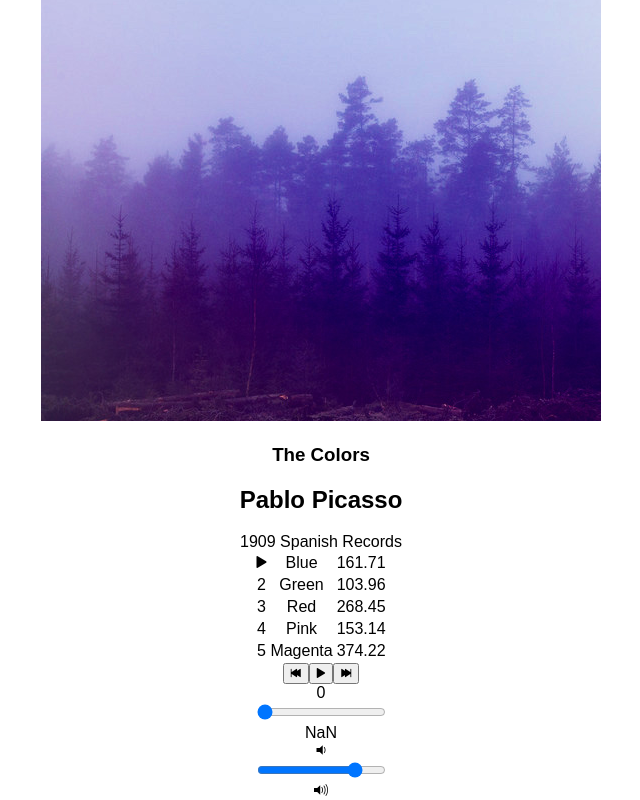
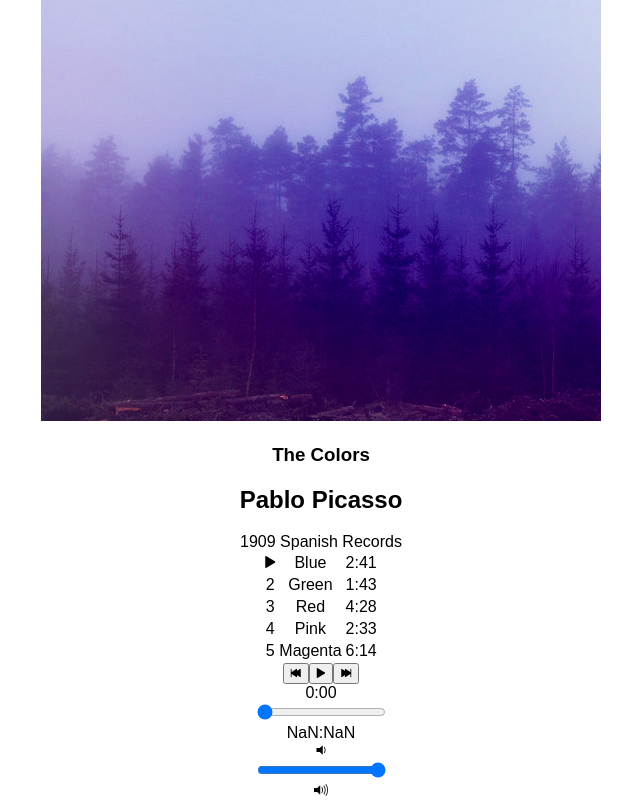
Before and after one commit to ccrutcher/music-player, a React (Create React App) app: page /album/the-colors in a window 1280 px wide. Shown: the part 237-1037 px from the top of the page, without its empty margins (319-959 px from the left). Built offline with nearby package versions, Linux system fonts and the light colour scheme.

Commit message:
Assignment player bar range inputs complete

```diff
--- a/src/components/Album.js
+++ b/src/components/Album.js
@@ -15,6 +15,7 @@
     currentSong: album.songs[0],
     currentTime: 0,
     duration: album.songs[0].duration,
+    volume: 50,
     isPlaying: false,
     isHovering: false
   };
@@ -30,16 +31,21 @@
       },
       durationchange: e => {
         this.setState({ duration: this.audioElement.duration });
+      },
+      volumechange: e => {
+        this.setState({ volume: this.audioElement.volume })
       }
     };
     this.audioElement.addEventListener('timeupdate', this.eventListeners.timeupdate);
     this.audioElement.addEventListener('durationchange', this.eventListeners.durationchange);
+    this.audioElement.addEventListener('volumechange', this.eventListeners.volumechange);
   }
 
   componentWillUnmount() {
     this.audioElement.src = null;
     this.audioElement.removeEventListener('timeupdate', this.eventListeners.timeupdate);
     this.audioElement.removeEventListener('durationchange', this.eventListeners.durationchange);
+    this.audioElement.removeEventListener('volumechange', this.eventListeners.volumechange)
   }
 
   play() {
@@ -121,6 +127,22 @@
     this.setState({ currentTime: newTime });
   }
 
+  handleVolumeChange(e) {
+    const newVolume =  e.target.value;
+    this.audioElement.volume = newVolume;
+    this.setState({ volume: newVolume });
+  }
+
+  formatTime(time) {
+    const minutes = Math.floor(time/60);
+    const seconds = Math.trunc(time%60);
+    if (seconds < 10) {
+      return<span>{minutes + ":0" + seconds}</span>
+    } else {
+    return <span>{minutes + ":" + seconds}</span>
+    }
+  }
+
   render() {
     return (
       <section className="album">
@@ -148,7 +170,7 @@
 
                   <td>{this.changeButton(song, index)}</td>
                   <td>{song.title}</td>
-                  <td>{song.duration}</td>
+                  <td>{this.formatTime(song.duration)}</td>
                   </tr>
               )
             }
@@ -159,10 +181,13 @@
           currentSong={this.state.currentSong}
           currentTime={this.audioElement.currentTime}
           duration={this.audioElement.duration}
+          volume={this.audioElement.volume}
           handleSongClick={() => this.handleSongClick(this.state.currentSong)}
           handlePrevClick={() => this.handlePrevClick()}
           handleNextClick={() => this.handleNextClick()}
           handleTimeChange={(e) => this.handleTimeChange(e)}
+          handleVolumeChange={(e) => this.handleVolumeChange(e)}
+          formatTime={(time) => this.formatTime(time)}
         />
       </section>
     );
--- a/src/components/PlayerBar.js
+++ b/src/components/PlayerBar.js
@@ -16,21 +16,29 @@
           </button>
         </section>
         <section id="time-control">
-          <div className="current-time">{this.props.currentTime}</div>
+          <div className="current-time">{this.props.formatTime(this.props.currentTime)}</div>
+            <input
+              type="range"
+              className="seek-bar"
+              value={(this.props.currentTime / this.props.duration) || 0}
+              max="1"
+              min="0"
+              step="0.01"
+              onChange={this.props.handleTimeChange}
+            />
+          <div className="total-time">{this.props.formatTime(this.props.duration)}</div>
+        </section>
+        <section id="volume-control">
+          <div className="icon ion-volume-low"></div>
           <input
           type="range"
           className="seek-bar"
-          value={(this.props.curentTime / this.props.duration) || 0}
+          value={this.props.volume}
           max="1"
           min="0"
-          step="0.01"
-          onChange={this.props.handleTimeChange}
+          step=".01"
+          onChange={this.props.handleVolumeChange}
           />
-          <div className="total-time">{this.props.duration}</div>
-        </section>
-        <section id="volume-control">
-          <div className="icon ion-volume-low"></div>
-          <input type="range" className="seek-bar" value="80" />
           <div className="icon ion-volume-high"></div>
         </section>
       </section>
```
